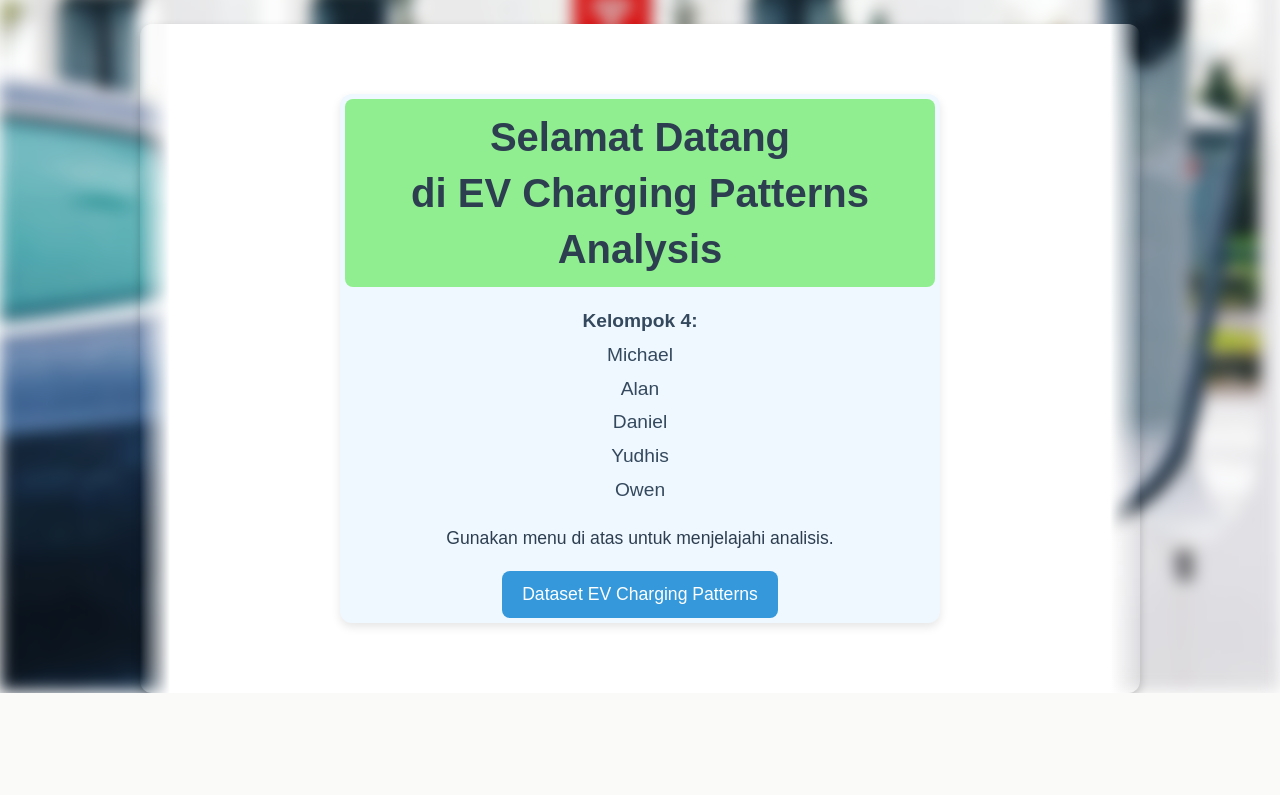
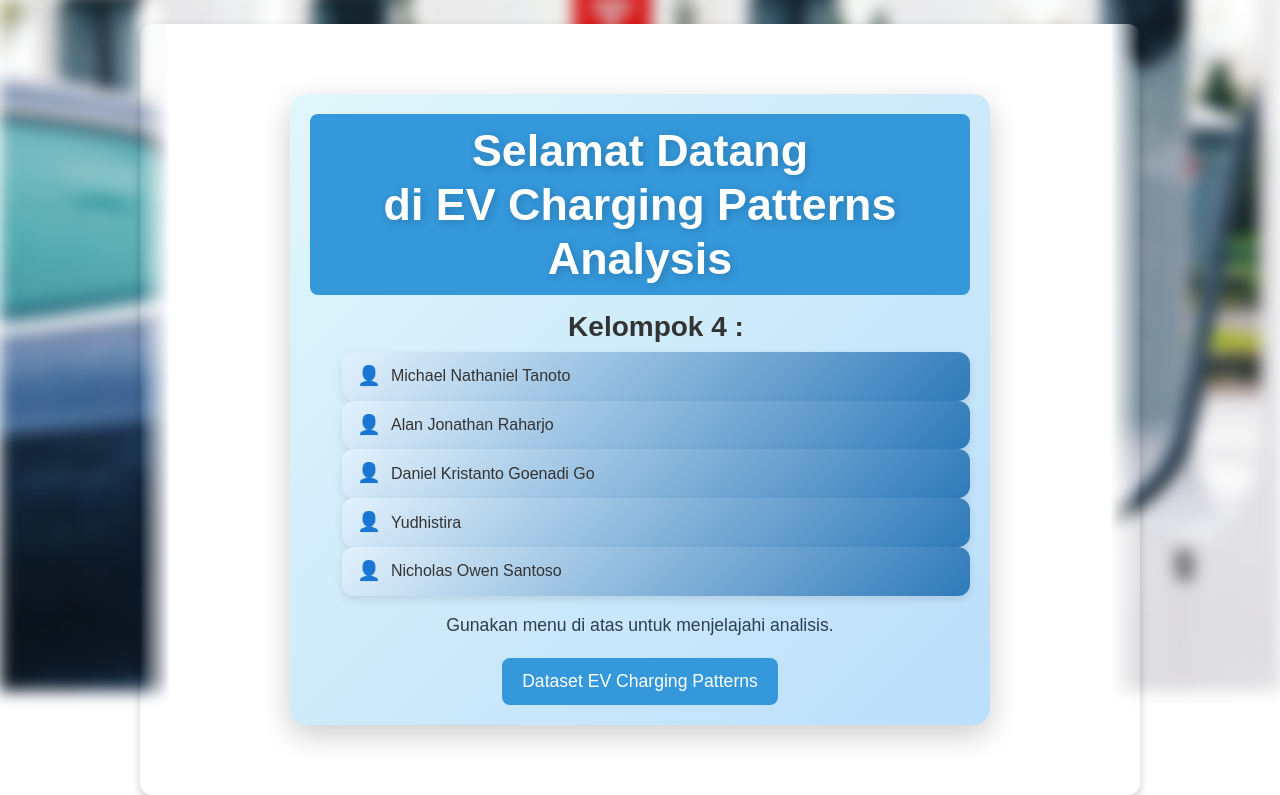
Before and after one commit to Xneine/DataMining, a Flask app: page / in a window 1280 px wide. Shown: the part 109-904 px from the top of the page. Before the commit the page ends 802 px from the top, so only its background shows below. Run offline with Flask 3, Linux system fonts and the light colour scheme.

Commit message:
Rapiin lagi

```diff
--- a/app.py
+++ b/app.py
@@ -27,11 +27,20 @@ def ranking():
     if DATA is None:
         return "Dataset tidak tersedia. Pastikan file CSV sudah diunduh dan diproses."
 
+    # Statistik deskriptif
     stats = descriptive_stats(DATA)
 
+    # Ranking berdasarkan kategori
     tabel = ranking_analysis_adjustments(DATA)
+    if isinstance(tabel, pd.DataFrame):
+        rankings = tabel.to_dict('records')  # Konversi DataFrame ke list of dictionaries
+    else:
+        return "Data ranking tidak dalam format yang diharapkan."
+
+    # Visualisasi perbandingan ranking
     comparative_ranking_visualization(tabel)
-    # Process PCA leaderboard
+
+    # Leaderboard PCA
     leaderboardPCA = leaderboard_pca(DATA)
     if isinstance(leaderboardPCA, pd.DataFrame):
         pca_items = []
@@ -44,7 +53,7 @@ def ranking():
     else:
         return "Leaderboard PCA tidak dalam format yang diharapkan."
 
-    # Process LDA leaderboard
+    # Leaderboard LDA
     leaderboardLDA = leaderboard_lda(DATA)
     if isinstance(leaderboardLDA, pd.DataFrame):
         lda_items = []
@@ -60,13 +69,14 @@ def ranking():
     return render_template(
         'ranking.html',
         stats=stats,
+        rankings=rankings,  # Data ranking untuk tabel
         leaderboardPCA=pca_items,
         img_pathPCA='static/images/leaderboard_pca.png',
         leaderboardLDA=lda_items,
         img_pathLDA='static/images/leaderboard_lda.png',
-        img_pathVisual = 'static/images/comparative_ranking.png',
-        tabel = tabel
+        img_pathVisual='static/images/comparative_ranking.png'
     )
+
 
 @app.route('/clustering')
 def clustering():
--- a/static/css/styles.css
+++ b/static/css/styles.css
@@ -121,8 +121,8 @@ nav ul li a:hover {
 
 
   h1 {
-    background-color: #90ee90; /* Warna hijau muda */
-    color:  #2c3e50;
+    background-color: #3498db;
+    color:  white;
     font-weight: bold;
     padding: 10px; /* Tambahkan padding agar teks terlihat lebih nyaman */
     text-align: center; /* Posisikan teks di tengah */
@@ -131,35 +131,62 @@ nav ul li a:hover {
 
 /* Container utama untuk menyambut pengguna */
 .welcome-container {
-  background-color: #f0f8ff; /* Warna latar belakang biru muda */
-  padding: 5px;
-  border-radius: 12px;
-  text-align: center; /* Pusatkan teks */
-  max-width: 600px;
-  margin: 50px auto; /* Tengah di halaman */
-  box-shadow: 0 4px 10px rgba(0, 0, 0, 0.1); /* Tambahkan bayangan untuk estetika */
+  background: linear-gradient(135deg, #e0f7fa, #bbdefb);
+  padding: 20px;
+  border-radius: 16px;
+  text-align: center;
+  max-width: 700px;
+  margin: 50px auto;
+  box-shadow: 0 10px 30px rgba(0, 0, 0, 0.2);
+  animation: fadeIn 1.5s ease-in-out;
 }
 
 /* Gaya untuk elemen <h1> */
 .welcome-container h1 {
-  color: #2c3e50; /* Warna teks biru gelap */
-  font-size: 2.5rem;
+   color: white;
+  font-size: 2.8rem;
   font-weight: bold;
-  margin-bottom: 20px;
-  line-height: 1.4;
+  margin-bottom: 15px;
+  text-shadow: 2px 2px 8px rgba(0, 0, 0, 0.2);
 }
 
-/* Gaya untuk daftar tim */
+//* Daftar tim */
 .team-list {
-  list-style-type: none; /* Hilangkan bullet point */
+  list-style: none; /* Hilangkan bullet */
   padding: 0;
-  color: #34495e; /* Warna teks abu-abu gelap */
-  font-size: 1.2rem;
-  margin-bottom: 20px;
+  margin: 0 auto; /* Pusatkan daftar */
+  color: #37474f;
+  font-size: 1.1rem;
+  font-family: 'Poppins', sans-serif; /* Gunakan font Poppins */
+  font-weight: 400; /* Ketebalan normal */
+  display: grid; /* Gunakan grid untuk tata letak */
+  grid-gap: 8px; /* Jarak antar item */
+  max-width: 300px; /* Batas lebar daftar */
 }
 
 .team-list li {
-  margin: 5px 0;
+  display: flex;
+  align-items: center; /* Rata vertikal */
+  gap: 10px; /* Jarak antara ikon dan teks */
+  padding: 10px 15px; /* Ruang dalam */
+  background: linear-gradient(135deg, #e3f2fd, #2e7ab9); /* Warna latar belakang gradient */
+  border-radius: 12px; /* Sudut melengkung */
+  box-shadow: 0 4px 8px rgba(0, 0, 0, 0.1); /* Bayangan */
+  transition: all 0.3s ease; /* Animasi halus */
+}
+
+/* Tambahkan ikon untuk setiap nama */
+.team-list li::before {
+  content: "👤"; /* Gunakan emoji atau ganti dengan ikon lain */
+  font-size: 1.2rem;
+  color: #5c6bc0; /* Warna ikon */
+}
+
+/* Efek hover */
+.team-list li:hover {
+  background: linear-gradient(135deg, #bbdefb, #2e7ab9); /* Ubah warna saat hover */
+  transform: translateY(-2px); /* Efek naik */
+  box-shadow: 0 6px 12px rgba(0, 0, 0, 0.2); /* Bayangan lebih besar */
 }
 
 /* Gaya untuk paragraf */
--- a/templates/index.html
+++ b/templates/index.html
@@ -3,12 +3,12 @@
 <div class="welcome-container">
   <h1>Selamat Datang <br> di EV Charging Patterns Analysis</h1>
   <ul class="team-list">
-    <li><strong>Kelompok 4:</strong></li>
-    <li>Michael</li>
-    <li>Alan</li>
-    <li>Daniel</li>
-    <li>Yudhis</li>
-    <li>Owen</li>
+    <h3 style="font-weight: bold;">Kelompok 4 :</h3>
+    <li>Michael Nathaniel Tanoto</li>
+    <li>Alan Jonathan Raharjo</li>
+    <li>Daniel Kristanto Goenadi Go</li>
+    <li>Yudhistira</li>
+    <li>Nicholas Owen Santoso</li>
   </ul>
   <p>Gunakan menu di atas untuk menjelajahi analisis.</p>
   <a class="dataset-link" href="https://www.kaggle.com/datasets/valakhorasani/electric-vehicle-charging-patterns/data" target="_blank">
```
Also changed, not shown: other parts of static/css/styles.css (+43 -3 lines), templates/ranking.html (+53 -6 lines).
